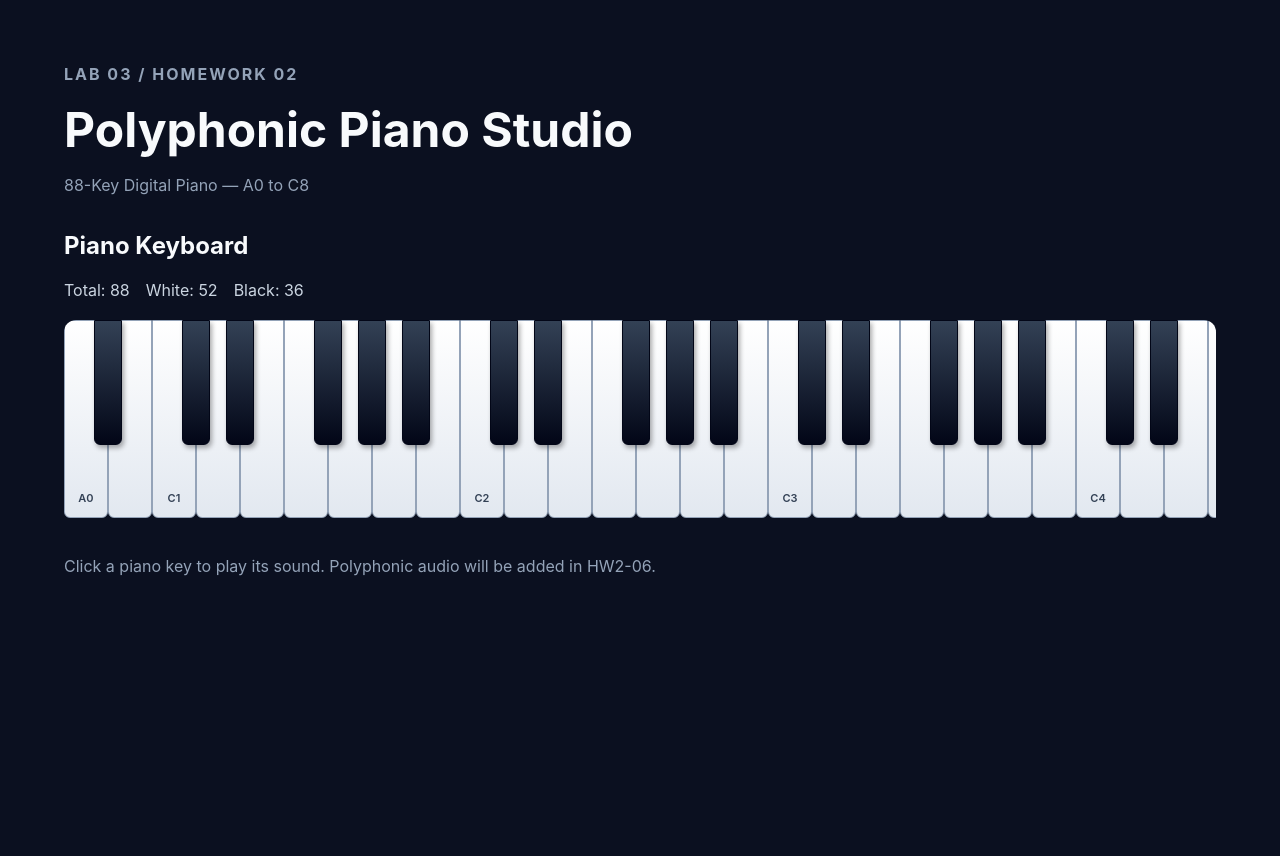
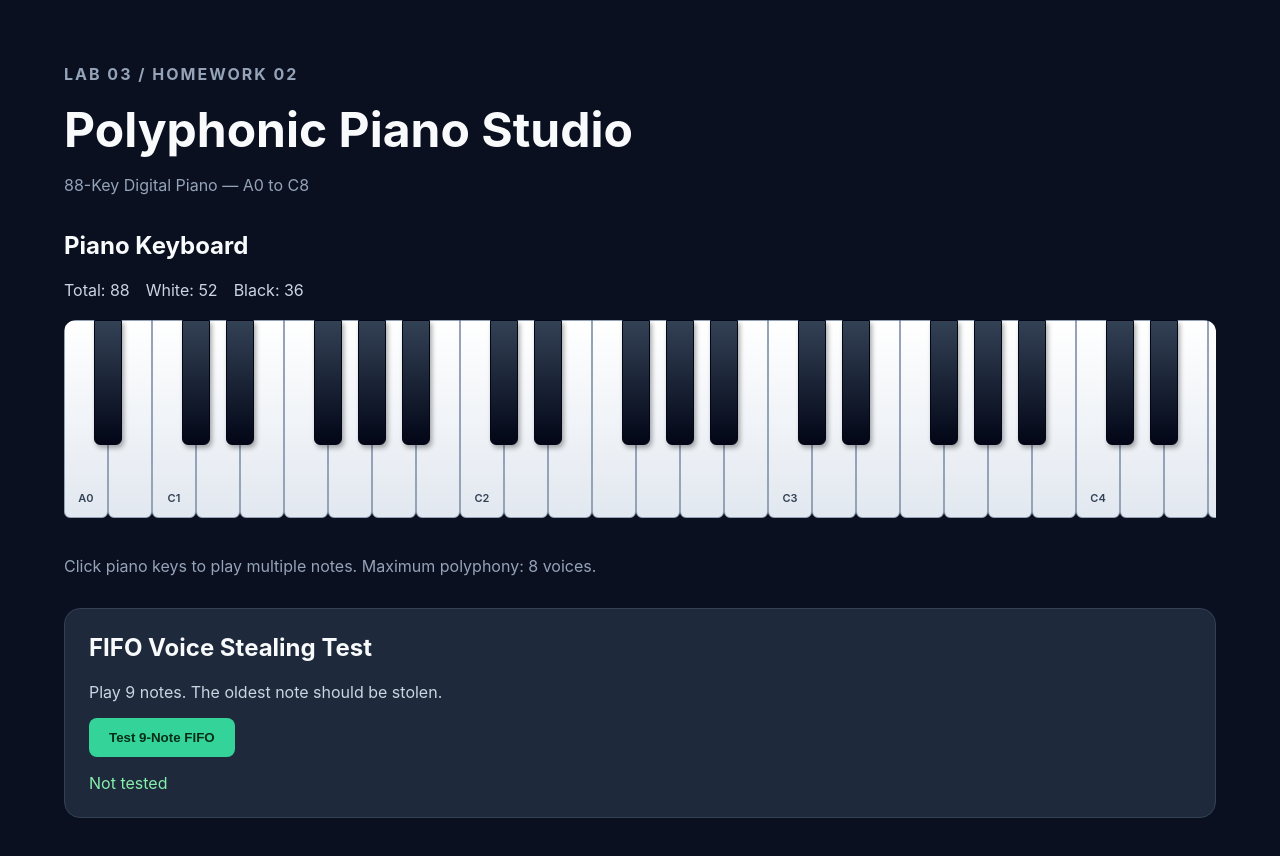
Before and after one commit to tanhung1004/Lab03_HW, a React (Vite) app in the folder Lab03_Skeleton/HW2_Piano/: page / in a window 1280 px wide. Shown: the top 856 px of the page. Before the commit the page ends 800 px from the top, so only its background shows below. Built offline with nearby package versions, Linux system fonts and the light colour scheme.

Commit message:
feat(hw2): implement 8-voice FIFO polyphony

```diff
--- a/Lab03_Skeleton/HW2_Piano/src/App.tsx
+++ b/Lab03_Skeleton/HW2_Piano/src/App.tsx
@@ -1,31 +1,73 @@
 
-import { useCallback, useEffect, useRef } from "react";
+import { useCallback, useEffect, useRef, useState } from "react";
 import PianoKeyboard from "./components/PianoKeyboard";
-import { pianoKeys } from "./data/pianoKeys";
+import { pianoKeys, midiToFrequency } from "./data/pianoKeys";
 import { PolyphonicSynth } from "./audio/PolyphonicSynth";
 
 export default function App() {
   const synthRef = useRef<PolyphonicSynth | null>(null);
+  const [testResult, setTestResult] = useState("Not tested");
 
   const totalKeys = pianoKeys.length;
-  const blackKeys = pianoKeys.filter(
-    (key) => key.isBlack
-  ).length;
+  const blackKeys = pianoKeys.filter((key) => key.isBlack).length;
   const whiteKeys = totalKeys - blackKeys;
 
-  // Play a note when a piano key is clicked.
+  // Reuse one synthesizer.
+  const getSynth = useCallback(() => {
+    if (!synthRef.current) {
+      synthRef.current = new PolyphonicSynth();
+    }
+
+    return synthRef.current;
+  }, []);
+
   const handlePlayNote = useCallback(
     (frequencyHz: number) => {
-      if (!synthRef.current) {
-        synthRef.current = new PolyphonicSynth();
-      }
-
-      synthRef.current.playNote(frequencyHz);
+      getSynth().playNote(frequencyHz);
     },
-    []
+    [getSynth]
   );
 
-  // Clean up the AudioContext on unmount.
+  // Test: play 9 notes and verify FIFO stealing.
+  const handleFifoTest = useCallback(() => {
+    const synth = getSynth();
+
+    // Start with an empty voice collection.
+    synth.stopAll();
+
+    const midiNotes = [60, 62, 64, 65, 67, 69, 71, 72, 74];
+    const frequencies = midiNotes.map(midiToFrequency);
+
+    frequencies.forEach((frequency) => {
+      synth.playNote(frequency);
+    });
+
+    const active = synth.getActiveFrequencies();
+
+    // The first note (C4) should have been removed.
+    const expected = frequencies.slice(1);
+
+    const passed =
+      active.length === 8 &&
+      active.every(
+        (frequency, index) =>
+          Math.abs(frequency - expected[index]) < 0.001
+      );
+
+    setTestResult(
+      passed
+        ? "PASS: 8 active voices. Oldest C4 removed, D5 added."
+        : "FAIL: FIFO voice stealing did not match expectations."
+    );
+
+    console.log("FIFO Test:", {
+      requestedNotes: 9,
+      activeVoiceCount: synth.getActiveVoiceCount(),
+      activeFrequencies: active,
+      passed,
+    });
+  }, [getSynth]);
+
   useEffect(() => {
     return () => {
       synthRef.current?.dispose();
@@ -57,9 +99,25 @@ export default function App() {
       </section>
 
       <p className="piano-note">
-        Click a piano key to play its sound.
-        Polyphonic audio will be added in HW2-06.
+        Click piano keys to play multiple notes.
+        Maximum polyphony: 8 voices.
       </p>
+
+      <section className="fifo-test">
+        <h2>FIFO Voice Stealing Test</h2>
+
+        <p>
+          Play 9 notes. The oldest note should be stolen.
+        </p>
+
+        <button type="button" onClick={handleFifoTest}>
+          Test 9-Note FIFO
+        </button>
+
+        <output aria-live="polite">
+          {testResult}
+        </output>
+      </section>
     </main>
   );
 }
--- a/Lab03_Skeleton/HW2_Piano/src/audio/PolyphonicSynth.ts
+++ b/Lab03_Skeleton/HW2_Piano/src/audio/PolyphonicSynth.ts
@@ -2,19 +2,23 @@
 interface PianoVoice {
   oscillator: OscillatorNode;
   gain: GainNode;
+  frequencyHz: number;
 }
 
 export class PolyphonicSynth {
   private ctx: AudioContext | null = null;
-  private activeVoice: PianoVoice | null = null;
 
-  // HW2-05: Play one note at a time.
+  // Map preserves insertion order for FIFO.
+  private voices = new Map<number, PianoVoice>();
+  private nextVoiceId = 0;
+
+  private readonly MAX_VOICES = 8;
+
   playNote(frequencyHz: number): void {
     if (!Number.isFinite(frequencyHz) || frequencyHz <= 0) {
       return;
     }
 
-    // Create AudioContext on the first user interaction.
     if (!this.ctx) {
       this.ctx = new AudioContext();
     }
@@ -25,64 +29,99 @@ export class PolyphonicSynth {
       void ctx.resume().catch(console.error);
     }
 
-    // Release the previous note.
-    this.releaseActiveVoice();
+    // If full, stop the oldest voice.
+    if (this.voices.size >= this.MAX_VOICES) {
+      const oldestId = this.voices.keys().next().value;
+
+      if (oldestId !== undefined) {
+        this.stopVoice(oldestId);
+      }
+    }
 
     const now = ctx.currentTime;
     const oscillator = ctx.createOscillator();
     const gain = ctx.createGain();
 
-    // Generate a simple piano-like tone.
     oscillator.type = "sine";
     oscillator.frequency.setValueAtTime(frequencyHz, now);
 
-    // Short volume envelope to reduce clicking.
+    // Basic envelope, refined in HW2-07.
     gain.gain.setValueAtTime(0.0001, now);
-    gain.gain.linearRampToValueAtTime(0.16, now + 0.015);
+    gain.gain.linearRampToValueAtTime(0.08, now + 0.015);
     gain.gain.exponentialRampToValueAtTime(
       0.0001,
-      now + 0.45
+      now + 1.5
     );
 
     oscillator.connect(gain);
     gain.connect(ctx.destination);
 
-    const voice: PianoVoice = { oscillator, gain };
-    this.activeVoice = voice;
+    const voiceId = ++this.nextVoiceId;
 
+    this.voices.set(voiceId, {
+      oscillator,
+      gain,
+      frequencyHz,
+    });
+
+    // Remove naturally finished notes.
     oscillator.onended = () => {
       oscillator.disconnect();
       gain.disconnect();
-
-      if (this.activeVoice === voice) {
-        this.activeVoice = null;
-      }
+      this.voices.delete(voiceId);
     };
 
     oscillator.start(now);
-    oscillator.stop(now + 0.46);
+    oscillator.stop(now + 1.51);
   }
 
-  private releaseActiveVoice(): void {
-    if (!this.ctx || !this.activeVoice) return;
+  private stopVoice(voiceId: number): void {
+    const voice = this.voices.get(voiceId);
 
-    const { gain } = this.activeVoice;
+    if (!voice || !this.ctx) return;
+
+    this.voices.delete(voiceId);
+
     const now = this.ctx.currentTime;
 
-    gain.gain.cancelScheduledValues(now);
-    gain.gain.setTargetAtTime(0.0001, now, 0.01);
+    // Immediate stop for the FIFO implementation.
+    // Smooth voice release will be added in HW2-07.
+    voice.gain.gain.cancelScheduledValues(now);
+    voice.gain.gain.setValueAtTime(0, now);
 
-    this.activeVoice = null;
+    try {
+      voice.oscillator.stop(now);
+    } catch {
+      // Ignore if the oscillator has already stopped.
+    }
+  }
+
+  stopAll(): void {
+    for (const voiceId of Array.from(this.voices.keys())) {
+      this.stopVoice(voiceId);
+    }
+  }
+
+  // Public inspection methods for testing.
+  getActiveVoiceCount(): number {
+    return this.voices.size;
+  }
+
+  getActiveFrequencies(): number[] {
+    return Array.from(
+      this.voices.values(),
+      (voice) => voice.frequencyHz
+    );
   }
 
   dispose(): void {
-    this.releaseActiveVoice();
+    this.stopAll();
 
     const ctx = this.ctx;
     this.ctx = null;
 
     if (ctx && ctx.state !== "closed") {
-      void ctx.close();
+      void ctx.close().catch(console.error);
     }
   }
 }
--- a/Lab03_Skeleton/HW2_Piano/src/style.css
+++ b/Lab03_Skeleton/HW2_Piano/src/style.css
@@ -173,3 +173,43 @@ body {
 .piano-key-label {
   margin-bottom: 12px;
 }
+
+
+/* HW2-06: FIFO polyphony testing */
+
+.fifo-test {
+  margin-top: 32px;
+  padding: 24px;
+  background: #1e293b;
+  border: 1px solid #334155;
+  border-radius: 16px;
+}
+
+.fifo-test h2 {
+  margin-top: 0;
+}
+
+.fifo-test p {
+  color: #cbd5e1;
+}
+
+.fifo-test button {
+  padding: 12px 20px;
+  border: none;
+  border-radius: 8px;
+  background: #34d399;
+  color: #052e16;
+  font-weight: 700;
+  cursor: pointer;
+}
+
+.fifo-test button:focus-visible {
+  outline: 3px solid #ffffff;
+  outline-offset: 3px;
+}
+
+.fifo-test output {
+  display: block;
+  margin-top: 16px;
+  color: #86efac;
+}
```
Also changed, not shown: 1 other file (tests, documents, lock files or other folders).
